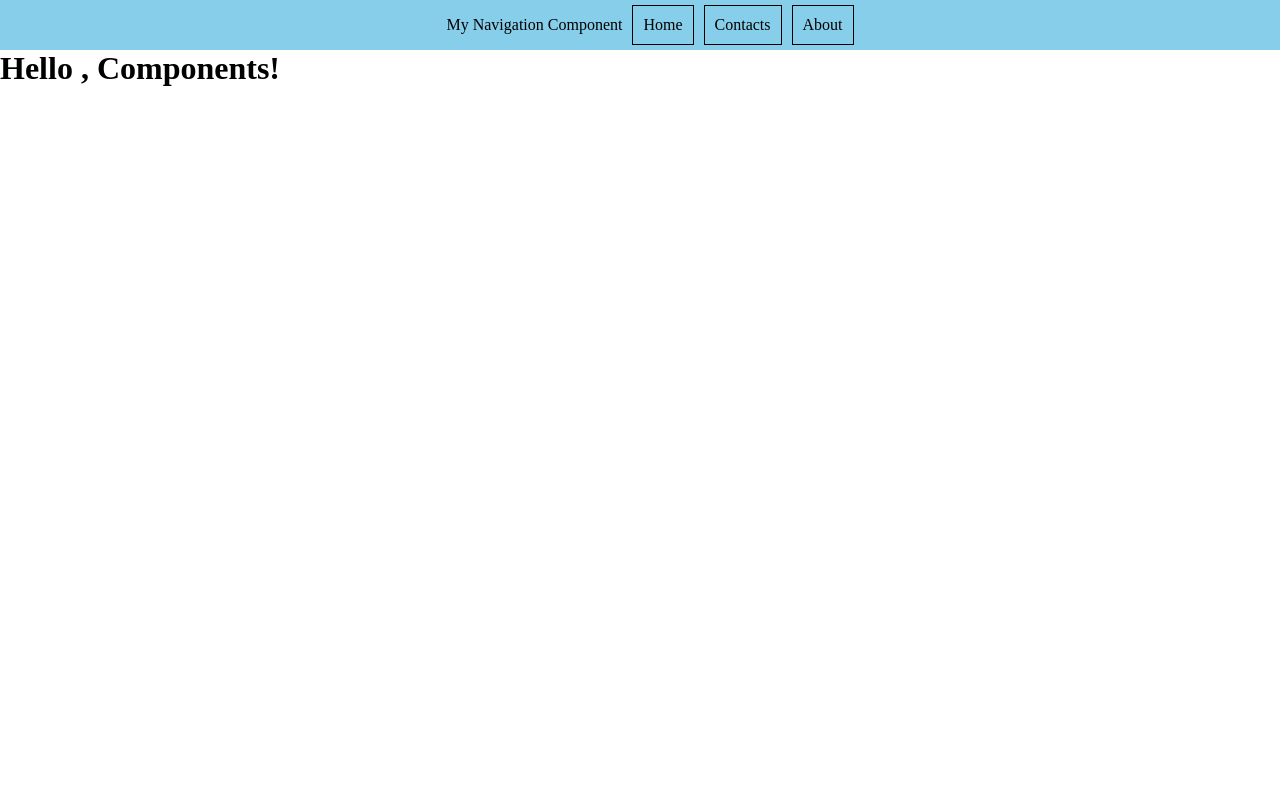
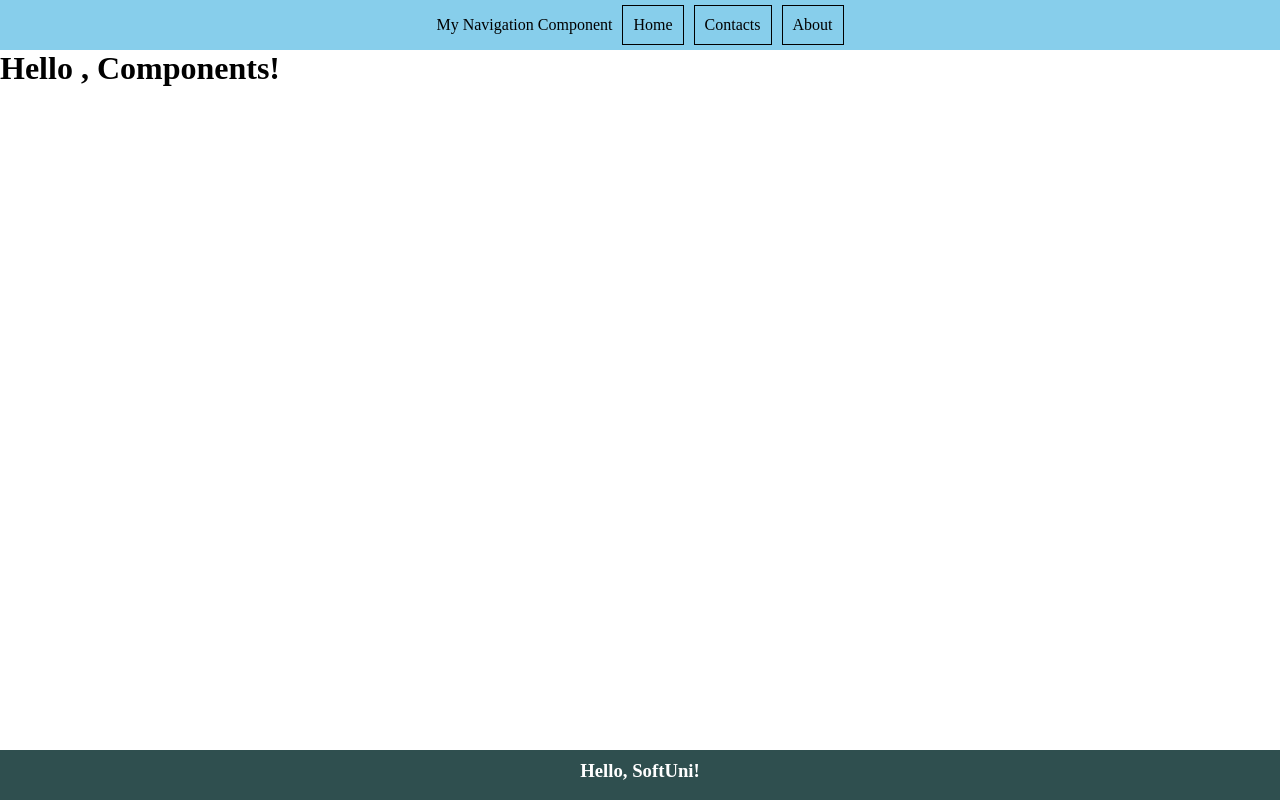
Before and after one commit to venerageorgieva/Angular-SoftUni-Course, an Angular app in the folder Components/demo-app/: page / in a window 1280 px wide. Built offline with nearby package versions, Linux system fonts and the light colour scheme.

Commit message:
add footer

```diff
--- a/Components/demo-app/src/app/app.component.html
+++ b/Components/demo-app/src/app/app.component.html
@@ -1,2 +1,4 @@
 <app-navigation-bar />
 <h1>Hello , Components!</h1>
+
+<app-footer />
--- a/Components/demo-app/src/app/app.component.ts
+++ b/Components/demo-app/src/app/app.component.ts
@@ -1,6 +1,7 @@
 import { Component } from '@angular/core';
 import { RouterOutlet } from '@angular/router';
 import { NavigationBarComponent } from './navigation-bar/navigation-bar.component';
+import { FooterComponent } from './footer/footer.component';
 
 @Component({
   selector: 'app-root',
@@ -8,6 +9,7 @@
   imports: [
     RouterOutlet,
     NavigationBarComponent,
+    FooterComponent,
   ],
   templateUrl: './app.component.html',
   styleUrl: './app.component.css',
--- /dev/null
+++ b/Components/demo-app/src/app/footer/footer.component.css
@@ -0,0 +1,13 @@
+.footer{
+    width: 100%;
+    height:30px;
+    padding:10px 0px;
+    background-color: darkslategray;
+    color: #fff;
+    position:absolute;
+    bottom: 0;
+    left: 0;
+  display: flex;
+  text-align: center;
+  justify-content: center;
+}
--- /dev/null
+++ b/Components/demo-app/src/app/footer/footer.component.html
@@ -0,0 +1,3 @@
+<div class="footer">
+    <h3>Hello, {{title}}!</h3>
+</div>
--- /dev/null
+++ b/Components/demo-app/src/app/footer/footer.component.ts
@@ -0,0 +1,12 @@
+import { Component } from "@angular/core";
+
+@Component({
+    selector:'app-footer',
+    templateUrl:'./footer.component.html',
+    styleUrl:'./footer.component.css',
+    standalone:true,
+})
+
+export class FooterComponent{
+ title = "SoftUni"
+}
--- a/Components/demo-app/src/app/navigation-bar/navigation-bar.component.css
+++ b/Components/demo-app/src/app/navigation-bar/navigation-bar.component.css
@@ -1,7 +1,7 @@
 .nav-bar {
     width: 100%;
     height: 30px;
-    padding: 10px;
+    padding: 10px 0px;
     background-color: skyblue;
     color: #000;
     display: flex;
```
